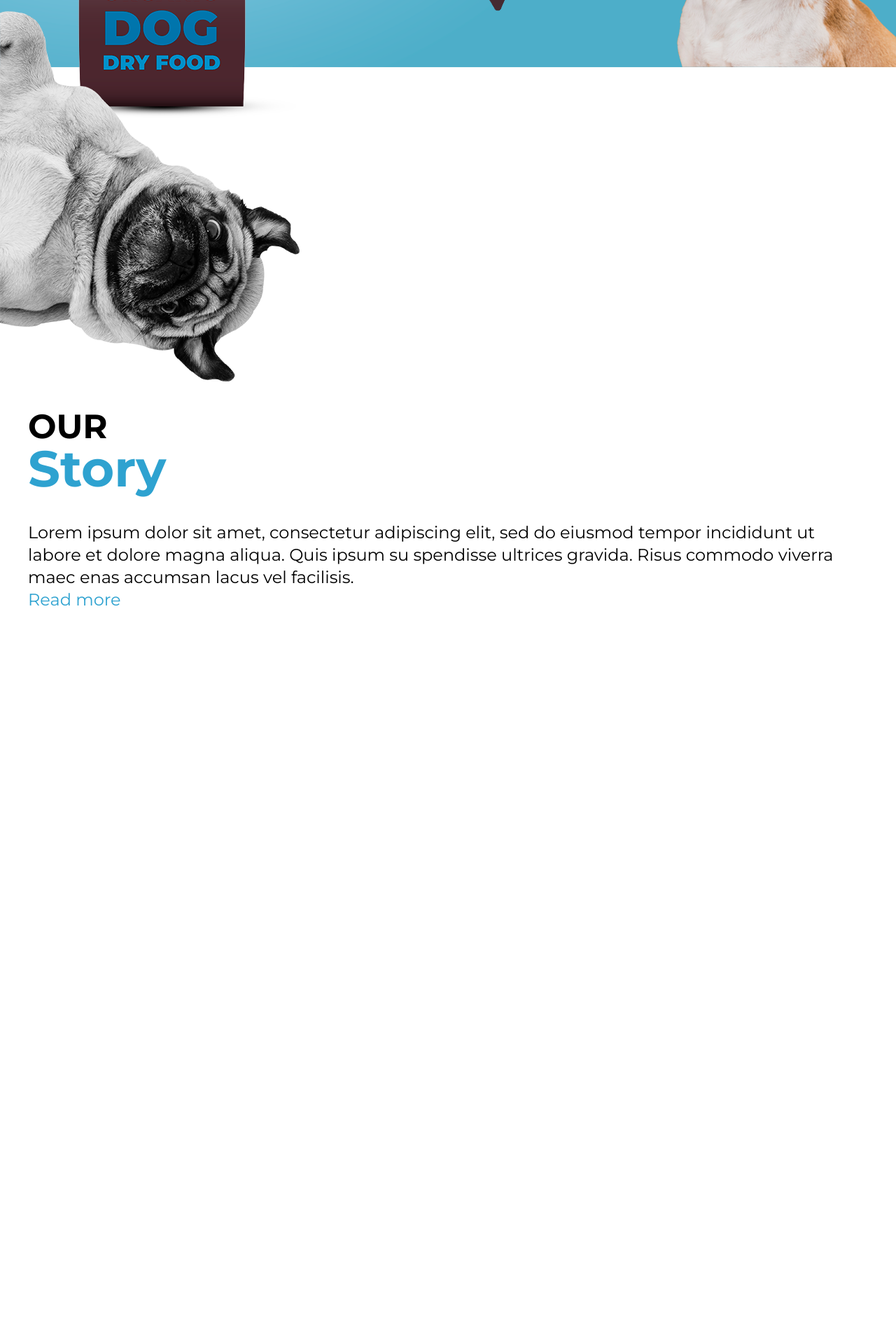
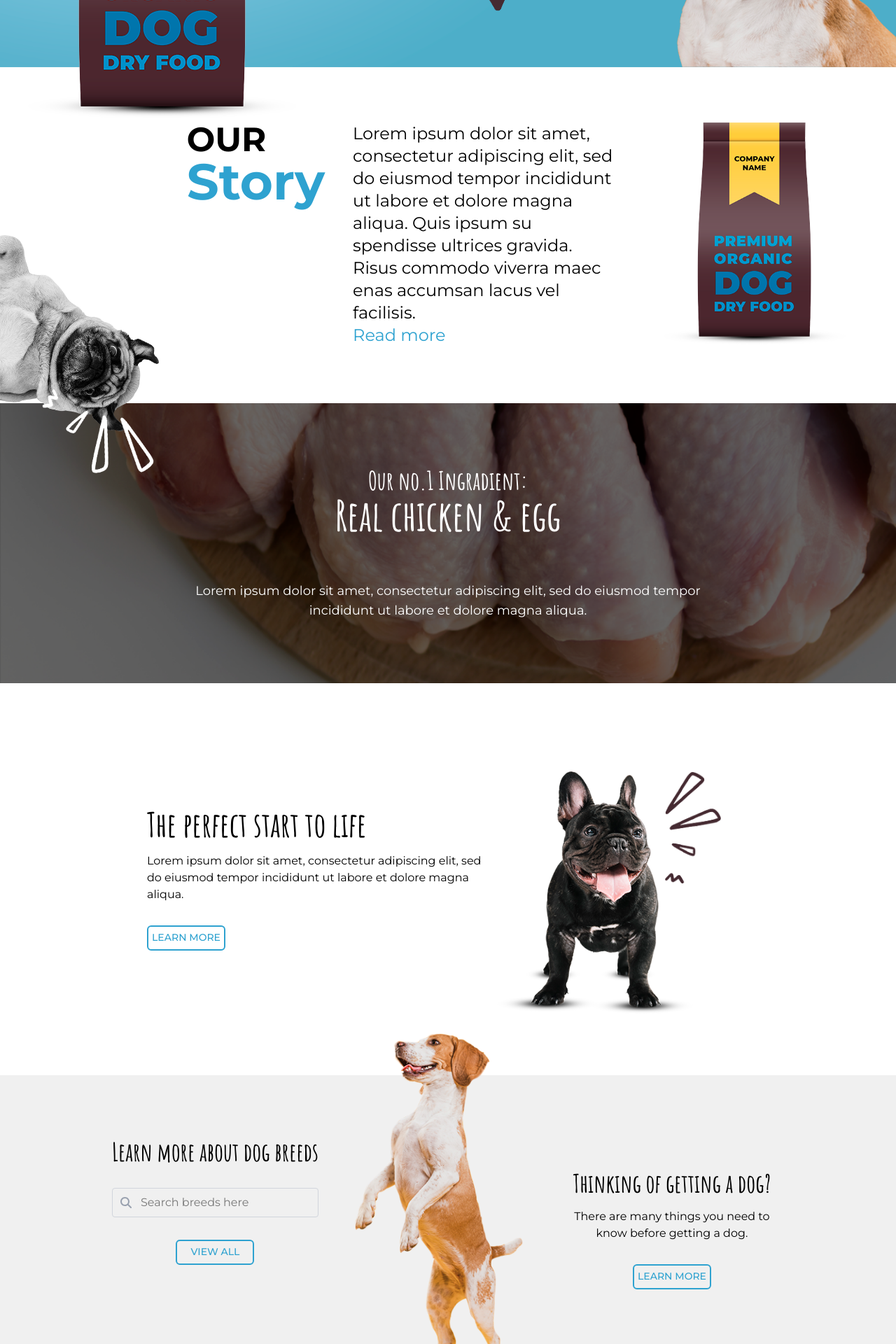
Before and after one commit to Wilawan-Watt/organic_pet_food, a React (Vite) app: page / in a window 1280 px wide. Shown: the part 560-2480 px from the top of the page at 70% size. Before the commit the page ends 1473 px from the top, so only its background shows below. Built offline with nearby package versions, Linux system fonts and the light colour scheme.

Commit message:
edit responsive section

```diff
--- a/src/App.jsx
+++ b/src/App.jsx
@@ -16,11 +16,11 @@ function App() {
     <>
       <Header />
       <Story />
-      {/* <Product_1 /> */}
-      {/* <Product_2 /> */}
-      {/* <About /> */}
-      {/* <FindProduct /> */}
-      {/* <Footer /> */}
+      <Product_1 />
+      <Product_2 />
+      <About />
+      <FindProduct />
+      <Footer />
     </>
   )
 }
--- a/src/components/About.jsx
+++ b/src/components/About.jsx
@@ -4,9 +4,9 @@ import { FaMagnifyingGlass } from "react-icons/fa6";
 
 function About() {
     return (
-        <section className='bg-[#f0f0f0] h-[50vh]'>
-            <div className='flex justify-between items-center h-full mx-40'>
-                <div>
+        <section className='bg-[#f0f0f0] lg:h-[50vh]'>
+            <div className='flex justify-between items-center h-full flex-col py-10 lg:flex-row mx-40'>
+                <div className='mb-10 flex flex-col justify-center items-center'>
                     <h3 className='font-(family-name:--second-font) font-bold text-4xl mb-[2rem]'>Learn more about dog breeds</h3>
 
                     <form className="form relative w-full max-w-md mb-[2rem]">
@@ -18,12 +18,12 @@ function About() {
                 </div>
 
                 <div>
-                    <img src={Dog} className='w-60' />
+                    <img src={Dog} className='w-60 mx-5' />
                 </div>
 
-                <div>
+                <div className='flex flex-col justify-center items-center mt-10'>
                     <h3 className='font-(family-name:--second-font) font-bold text-4xl mb-[1rem]'>Thinking of getting a dog?</h3>
-                    <p className='mb-[2rem]'>There are many things you need to know before getting a dog.</p>
+                    <p className='mb-[2rem] max-w-80 text-center'>There are many things you need to know before getting a dog.</p>
                     <button className='uppercase'>Learn more</button>
                 </div>
             </div>
--- a/src/components/FindProduct.jsx
+++ b/src/components/FindProduct.jsx
@@ -4,12 +4,12 @@ import DogProduct from '../assets/images/Dog-Product.png'
 function FindProduct() {
   return (
     <section className='h-[70vh]'>
-      <div className='flex justify-center items-center h-full'>
+      <div className='flex justify-center items-center h-full flex-col lg:flex-row'>
         <div>
-            <img src={DogProduct} className='w-sm' />
+            <img src={DogProduct} className='w-sm mb-10 lg:mb-0' />
         </div>
 
-        <div className='ml-10'>
+        <div className='text-center mx-10 lg:text-start'>
             <h3 className='font-(family-name:--second-font) font-bold text-5xl mb-[2rem]'>Find the right food for your dog</h3>
             <p className='max-w-170 mb-[2rem]'>Each formula has been created to deliver nutrition tailored to your dog's health needs whatever their size, breed, age, or lifestyle.</p>
             <button className='uppercase'>View all</button>
--- a/src/components/Footer.jsx
+++ b/src/components/Footer.jsx
@@ -1,21 +1,19 @@
 import React from 'react'
 import FooterImage from '../assets/images/Footer Background.png'
-import TextBox from '../assets/images/Text-box-2.png'
 import DogLogo from '../assets/images/Dog-Logo.png'
 import { FaInstagram, FaFacebookF, FaTwitter, FaWhatsapp } from "react-icons/fa6";
 
 function Footer() {
   return (
-    <footer className='h-[70vh] bg-cover' style={{ backgroundImage: `url(${FooterImage})` }}>
-      <div className='flex justify-end items-end mr-20'>
-        <div className='relative right-40'>
-          <div className='relative top-10'>
-            <img src={TextBox} className='w-100' />
-            <img src={DogLogo} className='relative -top-45 left-20 relative z-10' />
+    <footer className='bg-cover h-[25vh] lg:h-[40vh] flex justify-end items-center xl:h-[70vh]' style={{ backgroundImage: `url(${FooterImage})` }}>
+      <div className='flex flex-col items-end p-5 text-center md:p-15 xl:mr-40'>
+        <div>
+          <div className='flex justify-center'>
+            <img src={DogLogo} className='mb-5' />
           </div>
 
           <div>
-            <ul className="grid grid-cols-2 gap-2 uppercase font-bold relative z-10">
+            <ul className='grid grid-cols-2 gap-2 uppercase font-bold'>
               <li><a href="#">shop for dog</a></li>
               <li><a href="#">shop for cat</a></li>
               <li><a href="#">our story</a></li>
@@ -25,7 +23,7 @@ function Footer() {
           </div>
         </div>
 
-        <div className='flex'>
+        <div className='flex mt-5'>
           <a href="#" className='mx-2'><FaInstagram size={28} color='#2ea2d0' /></a>
           <a href="#" className='mx-2'><FaFacebookF size={28} color='#2ea2d0' /></a>
           <a href="#" className='mx-2'><FaTwitter size={28} color='#2ea2d0' /></a>
--- a/src/components/Product_1.jsx
+++ b/src/components/Product_1.jsx
@@ -7,7 +7,7 @@ function Product_1() {
             <div className='flex justify-center items-center h-full'>
                 <div className='text-center'>
                     <h2 className='font-(family-name:--second-font) font-bold text-4xl text-white'>Our no.1 Ingradient: <br /> <span className='text-6xl'>Real chicken & egg</span></h2>
-                    <p className='max-w-[750px] mt-[4rem] text-white text-lg'>Lorem ipsum dolor sit amet, consectetur adipiscing elit, sed do eiusmod tempor
+                    <p className='mx-5 max-w-[750px] mt-[4rem] text-white text-lg'>Lorem ipsum dolor sit amet, consectetur adipiscing elit, sed do eiusmod tempor
                         incididunt ut labore et dolore magna aliqua.</p>
                 </div>
             </div>
--- a/src/components/Product_2.jsx
+++ b/src/components/Product_2.jsx
@@ -5,14 +5,14 @@ import Vector from '../assets/images/Vector Smart Object-2.png'
 function Product_2() {
   return (
     <section className='h-[70vh]'>
-      <div className='flex justify-center items-center h-full'>
+      <div className='flex justify-center items-center h-full flex-col md:flex-row mx-10'>
         <div>
             <h3 className='font-(family-name:--second-font) font-bold text-5xl mb-[1rem]'>The perfect start to life</h3>
             <p className='max-w-[500px] mb-[2rem]'>Lorem ipsum dolor sit amet, consectetur adipiscing elit, sed do eiusmod tempor incididunt ut labore et dolore magna aliqua.</p>
             <button className='uppercase'>Learn More</button>
         </div>
 
-        <div className='flex'>
+        <div className='flex mt-10'>
           <img src={Dog} className='w-70' />
           <img src={Vector} className='h-40 relative -left-10' />
         </div>
--- a/src/components/Story.jsx
+++ b/src/components/Story.jsx
@@ -6,17 +6,17 @@ import Vector from '../assets/images/Vector Smart Object-1.png'
 function Story() {
     return (
         <section>
-            <div className='flex flex-col'>
-                <div>
-                    <img src={DogStory} className='sm:relative -top-20' />
-                    <img src={Vector} className='hidden' />
+            <div className='flex lg:flex-row my-15 xl:my-10 xl:justify-center items-center'>
+                <div className=''>
+                    <img src={DogStory} className='xl:w-lg relative top-50' />
+                    <img src={Vector} className='hidden lg:block w-40 xl:relative top-35 left-15' />
                 </div>
 
-                <div className='mx-10'>
-                    <h2 className='text-5xl font-bold relative -top-10'>OUR <br /> <span className='text-7xl font-bold text-[#2ea2d0]'>Story</span></h2>
-                    <p className='text-2xl mb-10'>Lorem ipsum dolor sit amet, consectetur adipiscing elit, sed do eiusmod tempor incididunt ut labore et dolore magna aliqua. Quis ipsum su spendisse ultrices gravida. Risus commodo viverra maec  enas accumsan lacus vel facilisis. <br />
+                <div className='mx-10 xl:flex'>
+                    <h2 className='text-5xl font-bold mb-10'>OUR <br /> <span className='text-7xl font-bold text-[#2ea2d0]'>Story</span></h2>
+                    <p className='text-2xl max-w-150 xl:mx-10 max-w-400'>Lorem ipsum dolor sit amet, consectetur adipiscing elit, sed do eiusmod tempor incididunt ut labore et dolore magna aliqua. Quis ipsum su spendisse ultrices gravida. Risus commodo viverra maec  enas accumsan lacus vel facilisis. <br />
                     <span><a href="#" className='text-[#2ea2d0]'>Read more</a></span></p>
-                    <img src={DogProduct} className='hidden' />
+                    <img src={DogProduct} className='hidden xl:block xl:w-xs' />
                 </div>
             </div>
         </section>
```
